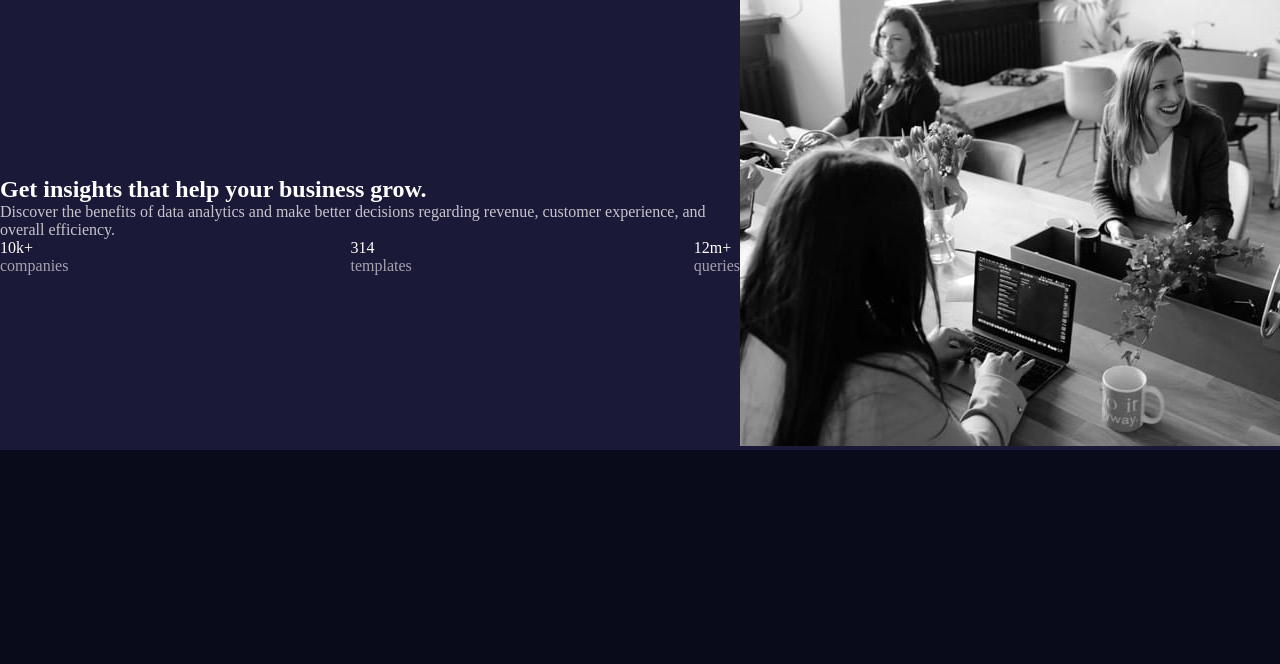
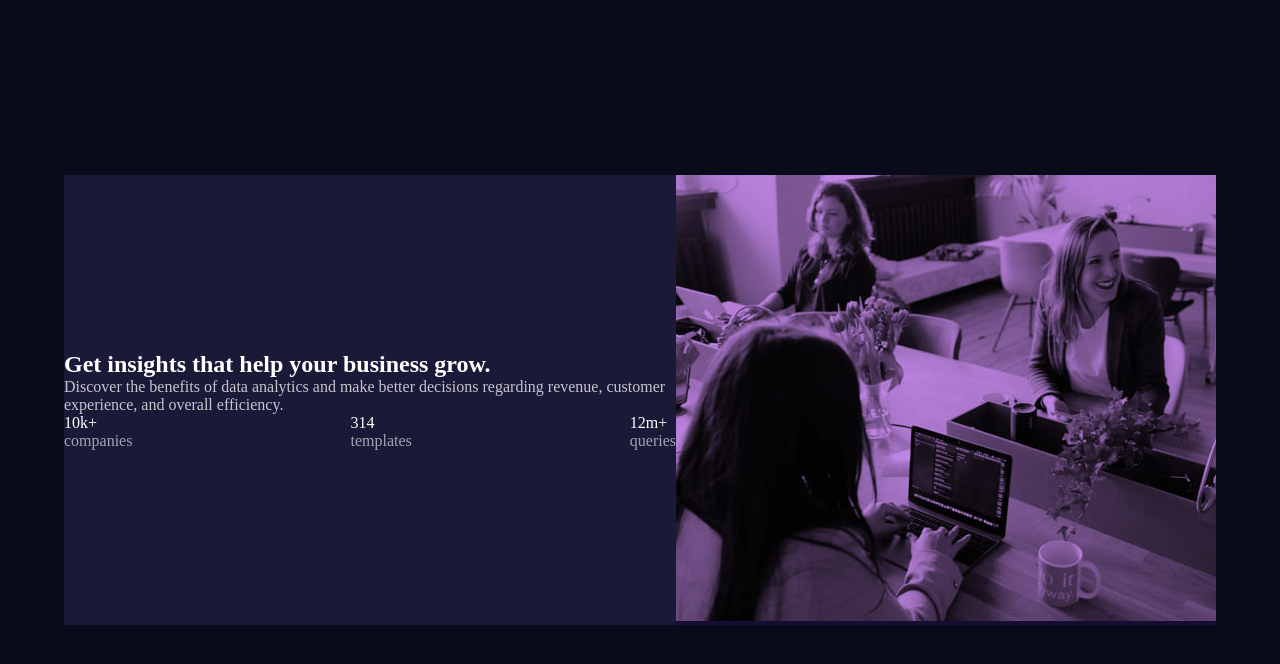
Before and after one commit to shuamamine/stats-preview-card-component, a plain HTML site: page index.html in a window 1280 px wide. Drawn offline with Linux system fonts and the light colour scheme.

Commit message:
added changes

```diff
--- a/index.html
+++ b/index.html
@@ -14,6 +14,7 @@
 
     <title>Frontend Mentor | Stats preview card component</title>
     <link rel="stylesheet" href="style.css" />
+    <link href="https://fonts.googleapis.com/css2?family=Inter:wght@100..900&family=Lexend+Deca:wght@100..900&display=swap" rel="stylesheet">
     <!-- Feel free to remove these styles or customise in your own stylesheet 👍 -->
     <!-- <style>
     .attribution { font-size: 11px; text-align: center; }
@@ -37,7 +38,6 @@
       </div>
       <div class="image">
         <img src="./images/image-header-desktop.jpg" alt="" />
-        <div class="overlay"></div>
       </div>
     </div>
     <!-- <div class="attribution">
--- a/style.css
+++ b/style.css
@@ -1,3 +1,4 @@
+@import url('https://fonts.googleapis.com/css2?family=Inter:wght@100..900&family=Lexend+Deca:wght@100..900&display=swap');
 *{
 padding: 0;
 margin: 0;
@@ -8,12 +9,35 @@ body{
     display: flex;
     justify-content: center;
     align-items: center;
+    min-height: 100vh;
 }
 .container{
     display: flex;
     justify-content: center;
     align-items: center;
+    width: 90%;
     background-color: hsl(244, 38%, 16%);
+}
+.image{
+    position: relative;
+    height: 100%;
+    width: max-content;
+}
+.image img{
+    /* width: 100%; */
+    height: 100%;
+    object-fit: cover;
+}
+.image::after{
+position: absolute;
+content:"";
+height: 100%;
+width: 100%;
+top: 0;
+left: 0;
+background-color: hsl(277, 64%, 61%);
+mix-blend-mode: multiply;
+opacity: 0.75;
 }
 .textbox h2{
     color: hsl(0, 0%, 100%);
```
